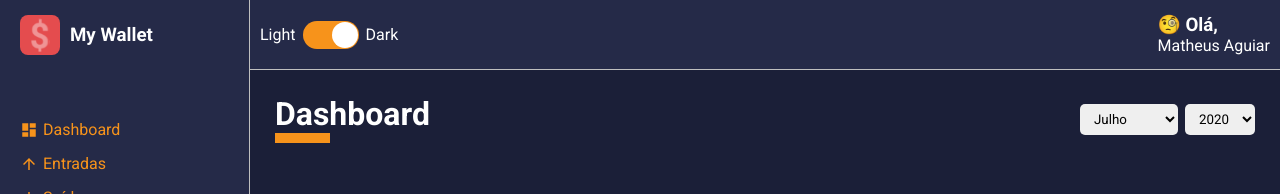
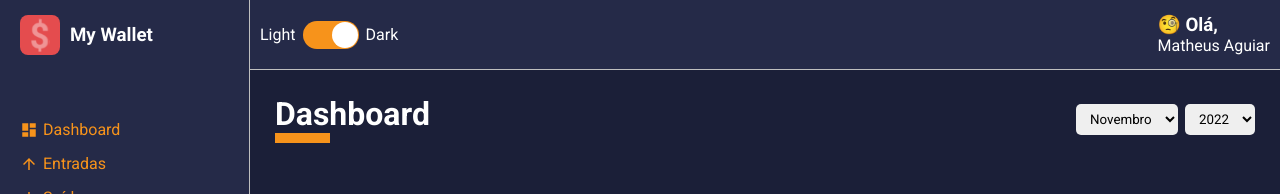
Before and after one commit to agnasci/my-wallet, a React (Create React App) app: page / in a window 1280 px wide. Shown: the top 194 px of the page. Built offline with nearby package versions, Linux system fonts and the light colour scheme.

Commit message:
Adds a real select on dashboard

```diff
--- a/src/pages/Dashboard/index.tsx
+++ b/src/pages/Dashboard/index.tsx
@@ -1,30 +1,79 @@
-import React from "react";
+import React, { useMemo, useState } from "react";
 
 import ContentHeader from "../../components/ContentHeader";
 import SelectInput from "../../components/SelectInput";
+
+import entries from "../../repositories/entries";
+import expenses from "../../repositories/expenses";
+import listOfMonths from '../../utils/months'
 
 import { Container } from "./styles";
 
 const Dashboard: React.FC = () => {
 
-    const months = [
-        {value: 7, label: 'Julho'},
-        {value: 8, label: 'Agosto'},
-        {value: 9, label: 'Setembro'},
-    ]
+    const [monthSelected, setMonthSelected] = useState<number>(new Date().getMonth() + 1)
+    const [yearSelected, setYearSelected] = useState<number>(new Date().getFullYear())
 
-    const years = [
-        {value: 2020, label: 2020},
-        {value: 2021, label: 2021},
-        {value: 2022, label: 2022},
-    ]
+    const years = useMemo(() => {
+        let uniqueYears: number[] = [];
+
+        [...expenses, ...entries].forEach(item => {
+            const date = new Date(item.date)
+            const year = date.getFullYear()
+
+            if (!uniqueYears.includes(year)) {
+                uniqueYears.push(year)
+            }
+        })
+
+        return uniqueYears.map(year => {
+            return {
+                value: year,
+                label: year,
+            }
+        })
+
+    }, [])
+
+    const months = useMemo(() => {
+
+        return listOfMonths.map((month, idx) => {
+            return {
+                value: idx + 1,
+                label: month,
+            }
+        })
+
+    }, [])
+
+    const handleMonthSelected = (month: string) => {
+        try {
+
+            const parseMonth = Number(month)
+            setMonthSelected(parseMonth)
+
+        } catch(error) {
+            throw new Error('Invalid month value.')
+        }
+    }
+
+    const handleYearSelected = (year: string) => {
+        try {
+
+            const parseYear = Number(year)
+            setYearSelected(parseYear)
+
+        } catch(error) {
+            throw new Error('Invalid year value.')
+        }
+    }
 
     return (
         <Container>
             <ContentHeader title="Dashboard" lineColor="#F7931B">
-                <SelectInput options={months} />
+                <SelectInput options={months} onChange={(e) => handleMonthSelected(e.target.value)} defaultValue={monthSelected} />
 
-                <SelectInput options={years} />
+                <SelectInput options={years} onChange={(e) => handleYearSelected(e.target.value)} defaultValue={yearSelected} />
             </ContentHeader>
         </Container>
     )
--- a/src/pages/List/index.tsx
+++ b/src/pages/List/index.tsx
@@ -130,7 +130,7 @@
         <Container>
             <ContentHeader
             title={type === 'entries' ? 'Entradas' : 'Saídas'}
-            lineColor={type === 'entries' ? '#F7931B' : '#E44C4E'}
+            lineColor={type === 'entries' ? '#4E41F0' : '#E44C4E'}
             >
                 <SelectInput options={months} onChange={(e) => handleMonthSelected(e.target.value)} defaultValue={monthSelected} />
 
```
